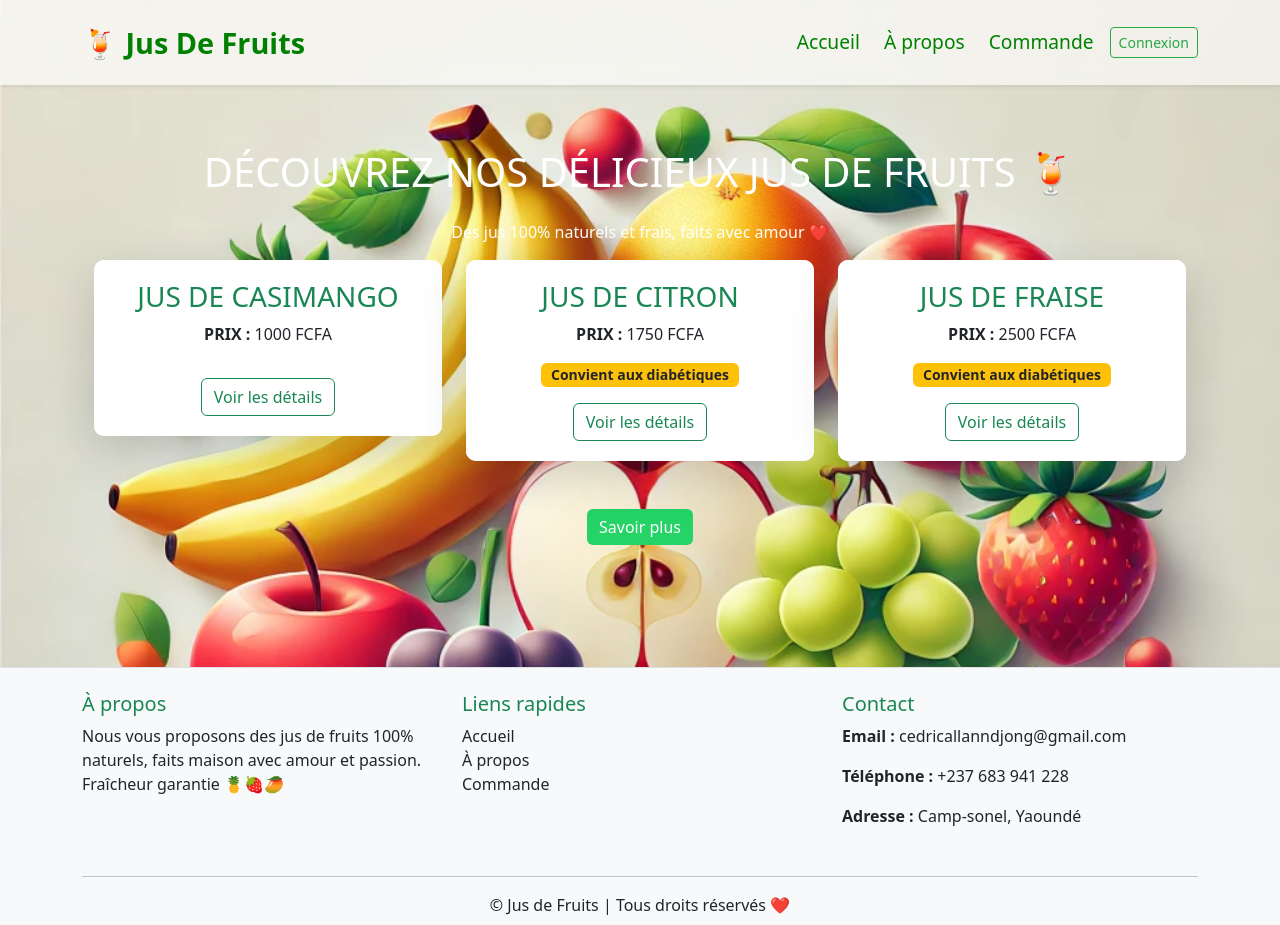
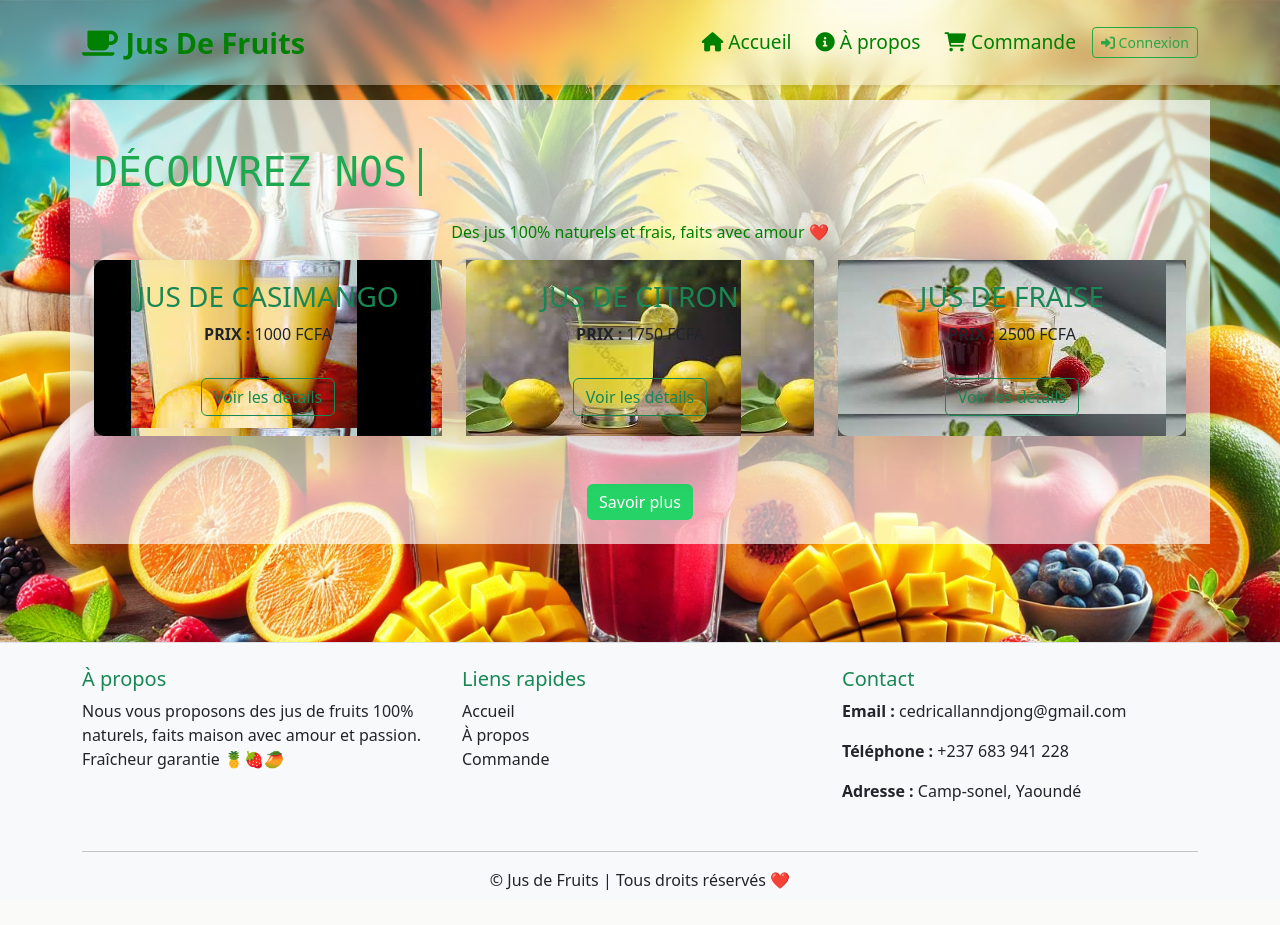
Before and after one commit to Champy237/JUS_FRUITS, a Django app: page / in a window 1280 px wide. After the commit the page ends 890 px from the top, so only its background shows below. Run offline with Django 4.2, Linux system fonts and the light colour scheme; data comes from the database, SQL or seed files in the repository; both versions use the stored data as it was after the commit; some web fonts are replaced.

Commit message:
4eme commit

```diff
--- a/App/templates/base.html
+++ b/App/templates/base.html
@@ -8,6 +8,8 @@
     <link rel="stylesheet" href="https://cdn.jsdelivr.net/npm/bootstrap@5.3.0/dist/css/bootstrap.min.css">
     <script src="https://cdn.jsdelivr.net/npm/bootstrap@5.3.0/dist/js/bootstrap.bundle.min.js"></script>
     <link rel="stylesheet" href="{% static 'css/base.css' %}">
+    <link rel="stylesheet" href="https://cdnjs.cloudflare.com/ajax/libs/font-awesome/6.0.0/css/all.min.css">
+
 </head>
 <body>
     <style>
@@ -16,10 +18,11 @@
         }
     </style>
 <!-- Navigation -->
- <!-- NAVBAR FIXE EN HAUT -->
  <nav class="navbar navbar-expand-lg shadow-sm py-3 fixed-top transparent-navbar">
     <div class="container">
-        <a class="navbar-brand fw-bold text-success" href="#">🍹 Jus De Fruits</a>
+        <a class="navbar-brand fw-bold text-success" href="#">
+            <i class="fa-solid fa-mug-saucer"></i> Jus De Fruits
+        </a>
 
         <button class="navbar-toggler" type="button" data-bs-toggle="collapse" data-bs-target="#navbarNav">
             <span class="navbar-toggler-icon"></span>
@@ -29,27 +32,39 @@
             <ul class="navbar-nav align-items-center gap-2">
 
                 <li class="nav-item">
-                    <a class="nav-link" href="{% url 'home' %}">Accueil</a>
+                    <a class="nav-link" href="{% url 'home' %}">
+                        <i class="fa-solid fa-house"></i> Accueil
+                    </a>
                 </li>
 
                 <li class="nav-item">
-                    <a class="nav-link" href="{% url 'apropos' %}">À propos</a>
+                    <a class="nav-link" href="{% url 'apropos' %}">
+                        <i class="fa-solid fa-circle-info"></i> À propos
+                    </a>
                 </li>
 
                 <li class="nav-item">
-                    <a class="nav-link" href="{% url 'galerie' %}">Commande</a>
+                    <a class="nav-link" href="{% url 'galerie' %}">
+                        <i class="fa-solid fa-cart-shopping"></i> Commande
+                    </a>
                 </li>
 
                 {% if user.is_authenticated %}
                 <li class="nav-item d-flex align-items-center">
-                    <span class="nav-link text-primary">👋 Bonjour, {{ user.username }}</span>
+                    <span class="nav-link text-primary">
+                        <i class="fa-solid fa-user"></i> Bonjour, {{ user.username }}
+                    </span>
                 </li>
                 <li class="nav-item">
-                    <a class="btn btn-outline-danger btn-sm" href="{% url 'deconnexion' %}">Déconnexion</a>
+                    <a class="btn btn-outline-danger btn-sm" href="{% url 'deconnexion' %}">
+                        <i class="fa-solid fa-sign-out-alt"></i> Déconnexion
+                    </a>
                 </li>
                 {% else %}
                 <li class="nav-item">
-                    <a class="btn btn-outline-success btn-sm" href="{% url 'connexion' %}">Connexion</a>
+                    <a class="btn btn-outline-success btn-sm" href="{% url 'connexion' %}">
+                        <i class="fa-solid fa-sign-in-alt"></i> Connexion
+                    </a>
                 </li>
                 {% endif %}
             </ul>
@@ -61,23 +76,11 @@
 
 
 
-{% comment %} {% if user.is_authenticated %}
-3
-Bonjour , {{ user . username }} |
-4
-<a href ="{% url ’ deconnexion ’ %}" > Deconnexion </a>
-5
-{% else %}
-6
-<a href ="{% url ’ connexion ’ %}"> Connexion </a> |
-7
-<a href ="{% url ’ inscription ’ %}" > Inscription </ a >
-8
-{% endif %} {% endcomment %}
+
 
 {% block container %}{% endblock container %}
 <!-- Footer -->
-<footer class="bg-light text-dark mt-5 pt-4 pb-2 shadow-sm border-top">
+<footer style="background-color: black;" class="bg-light text-dark mt-5 pt-4 pb-2 shadow-sm border-top" >
     <div class="container">
         <div class="row">
             <!-- Section À propos -->
--- a/App/templates/pages/home.html
+++ b/App/templates/pages/home.html
@@ -4,23 +4,36 @@
 
 {% block container %}
 <div class="accueil">
-    <div class="container text-center p-4" >
+    <style>
 
-        <h1 class="text-white my-4">DÉCOUVREZ NOS DÉLICIEUX JUS DE FRUITS 🍹</h1>
-        <p class="text-white">Des jus 100% naturels et frais, faits avec amour ❤️</p>
+
+        .fruit-card::before {
+            content: "";
+            position: absolute;
+            top: 0;
+            right: 0;
+            bottom: 0;
+            left: 0;
+            background: rgba(0, 0, 0, 0.5); /* Voile sombre pour meilleure lisibilité */
+        }
+
+        .card-body {
+            position: relative;
+            z-index: 1;
+        }
+    </style>
+    <div class="container text-center p-4"  style="background-color: rgba(255, 255, 255, 0.644);">
+
+        <h1 class="typing-text my-4">DÉCOUVREZ NOS DÉLICIEUX JUS DE FRUITS 🍹</h1>
+        <p class="" style="color: green;">Des jus 100% naturels et frais, faits avec amour ❤️</p>
 
         <div class="row justify-content-center">
             {% for fruit in fruits %}
             <div class="col-md-4 col-sm-6 mb-4">
                 <div class="card fruit-card shadow-lg">
-                    <div class="card-body">
+                    <div class="card-body" style="background-image: url('{{ fruit.image.url }}');">
                         <h3 class="card-title text-success">{{ fruit.name }}</h3>
                         <p class="card-text"><strong>PRIX :</strong> {{ fruit.price }} FCFA</p>
-
-                        {% if fruit.diabetic %}
-                            <span class="badge bg-warning text-dark">Convient aux diabétiques</span>
-                        {% endif %}
-
                         <a href="/detail/{{ fruit.id }}" class="btn btn-outline-success mt-3">Voir les détails</a>
                     </div>
                 </div>
--- a/static/css/base.css
+++ b/static/css/base.css
@@ -2,7 +2,7 @@
 
 
 body{
-    background: url('../images/background.webp') no-repeat center center fixed;
+    background: url('../images/background2.webp') no-repeat center center fixed;
     background-size: cover;
     min-height: 100vh;
     margin: 0;
@@ -11,8 +11,9 @@ body{
 
 
 .transparent-navbar {
-    background-color: rgba(255, 255, 255, 0.623); /* Couleur de fond transparente */
-    backdrop-filter: blur(10px); /* Flou en arrière-plan */
+    background-color: rgba(255, 255, 255, 0.342); /* Couleur de fond transparente */
+    backdrop-filter: blur(10px);
+
 }
 
 .transparent-navbar .navbar-nav .nav-link {
@@ -33,11 +34,15 @@ body{
     color: #fff;
 }
 
+footer{
+    background-color: #000;
+}
 
 nav{
     background-size: cover;
     background-position: center;
     background-repeat: no-repeat;
+    box-shadow: #000 ;
 }
 
 .navbar .container .navbar-brand {
@@ -78,6 +83,35 @@ nav{
 
 .accueil {
     padding: 70px 0;
+
+}
+.accueil h1 {
+    color: #1da851;
+    font-family: monospace;
+    white-space: nowrap;
+    overflow: hidden;
+    border-right: 3px solid #1da851;
+    width: 0;
+    animation: typing 5s steps(30) infinite alternate-reverse;
+    max-width: 100%;
+}
+
+@keyframes typing {
+    from {
+        width: 0;
+    }
+    to {
+        width: 100%;
+    }
+}
+
+.accueil .flou-container {
+    background-color: rgba(255, 255, 255, 0.3); /* Fond translucide */
+    backdrop-filter: blur(10px); /* Effet de flou */
+    -webkit-backdrop-filter: blur(10px); /* Compatibilité Safari */
+    border-radius: 10px;
+    padding: 20px;
+    box-shadow: 0px 4px 10px rgba(0, 0, 0, 0.1);
 }
 
 /* Style des cartes */
@@ -94,7 +128,7 @@ nav{
 
 .accueil .fruit-card .card-body {
     padding: 20px;
-    background-color: #fff;
+    background-color: #ffffff;
     border-radius: 10px;
 }
 
@@ -117,7 +151,7 @@ nav{
 
 .fruit-card .card-body {
     padding: 20px;
-    background-color: #fff;
+    background-color: #ffffffbb;
     border-radius: 10px;
 }
 
```
Also changed, not shown: static/script/base.js (added, +18 -0 lines), db.sqlite3, static/images/background2.webp (added).
